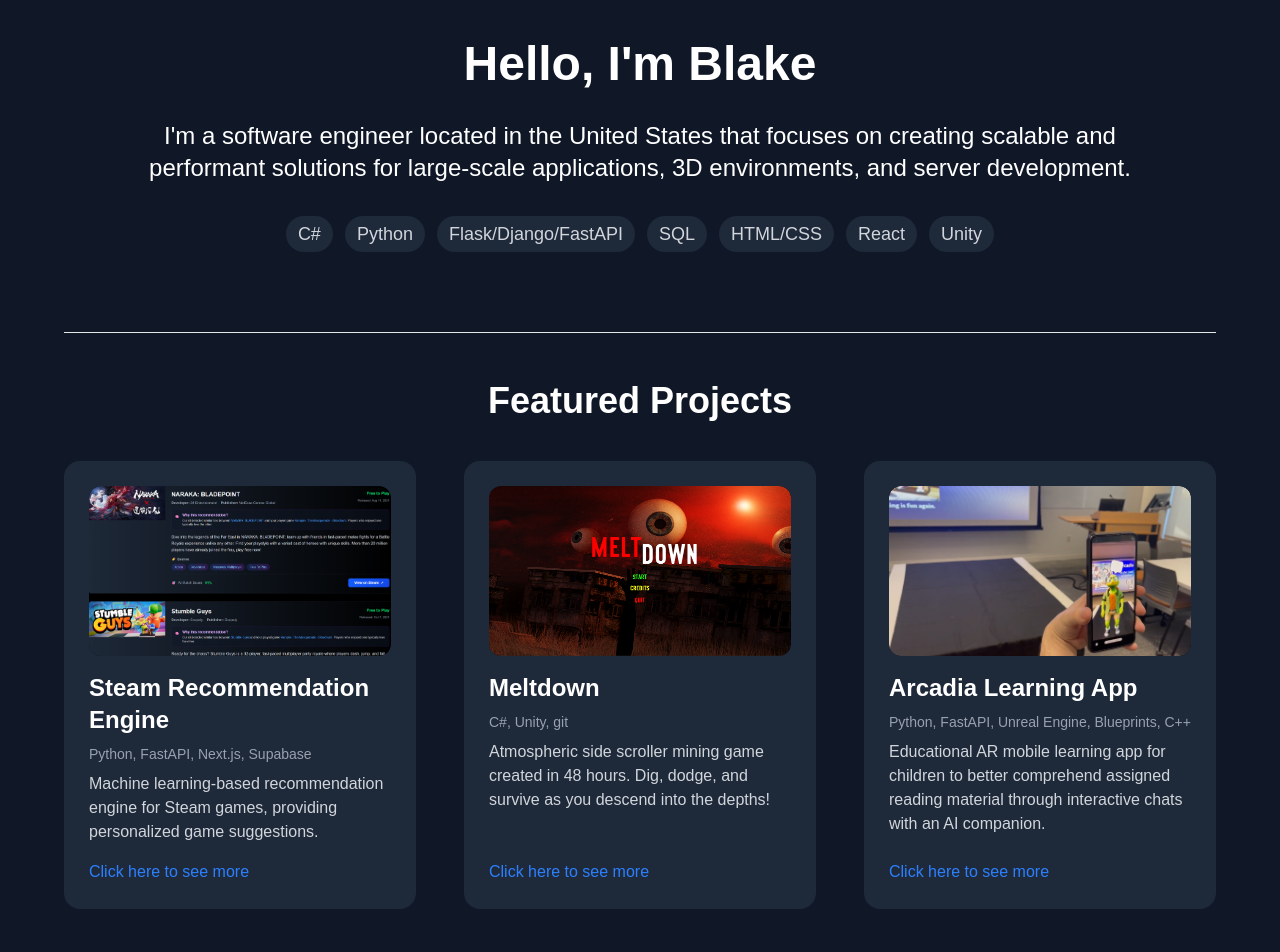
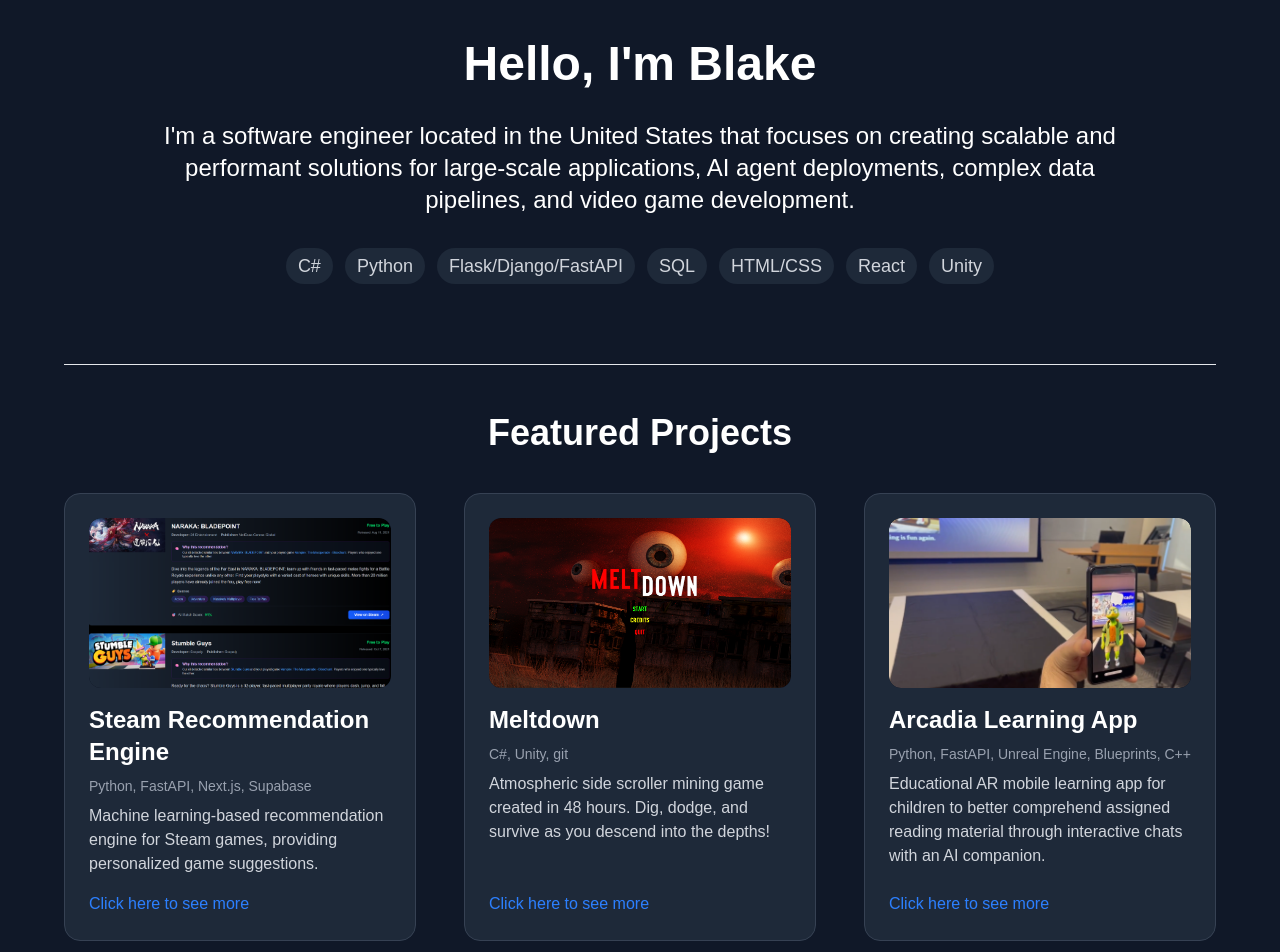
Before and after one commit to BlakeIvor/PortfolioSite, a Next.js app in the folder portfolio-site/: page / in a window 1280 px wide. Shown: the part 160-1112 px from the top of the page. Built offline with nearby package versions, Linux system fonts and the light colour scheme.

Commit message:
Update main page

```diff
--- a/portfolio-site/app/page.tsx
+++ b/portfolio-site/app/page.tsx
@@ -18,7 +18,7 @@
             Hello, I&apos;m Blake
           </p>
           <p className="mt-8 text-white text-2xl max-w-5xl center text-center px-4">
-            I&apos;m a software engineer located in the United States that focuses on creating scalable and performant solutions for large-scale applications, 3D environments, and server development.
+            I&apos;m a software engineer located in the United States that focuses on creating scalable and performant solutions for large-scale applications, AI agent deployments, complex data pipelines, and video game development.
           </p>
           <div className="flex flex-wrap justify-center gap-3 text-lg mt-8">
             <span className="px-3 py-1 bg-gray-800 text-gray-300 rounded-full">C#</span>
--- a/portfolio-site/components/ProjectCard.tsx
+++ b/portfolio-site/components/ProjectCard.tsx
@@ -20,7 +20,7 @@
     <Link href={`/projects/${project.slug}`} className="block group h-full">
       <motion.div
         whileHover={{ scale: 1.05 }}
-        className="border border-gray-800 rounded-2xl shadow-md hover:shadow-lg transition p-6 cursor-pointer h-full flex flex-col"
+        className="border border-gray-700 rounded-2xl shadow-md hover:shadow-lg transition p-6 cursor-pointer h-full flex flex-col"
       >
         <div className="mb-4 w-full aspect-[16/9] relative rounded-xl overflow-hidden bg-gray-900">
           <Image
```
